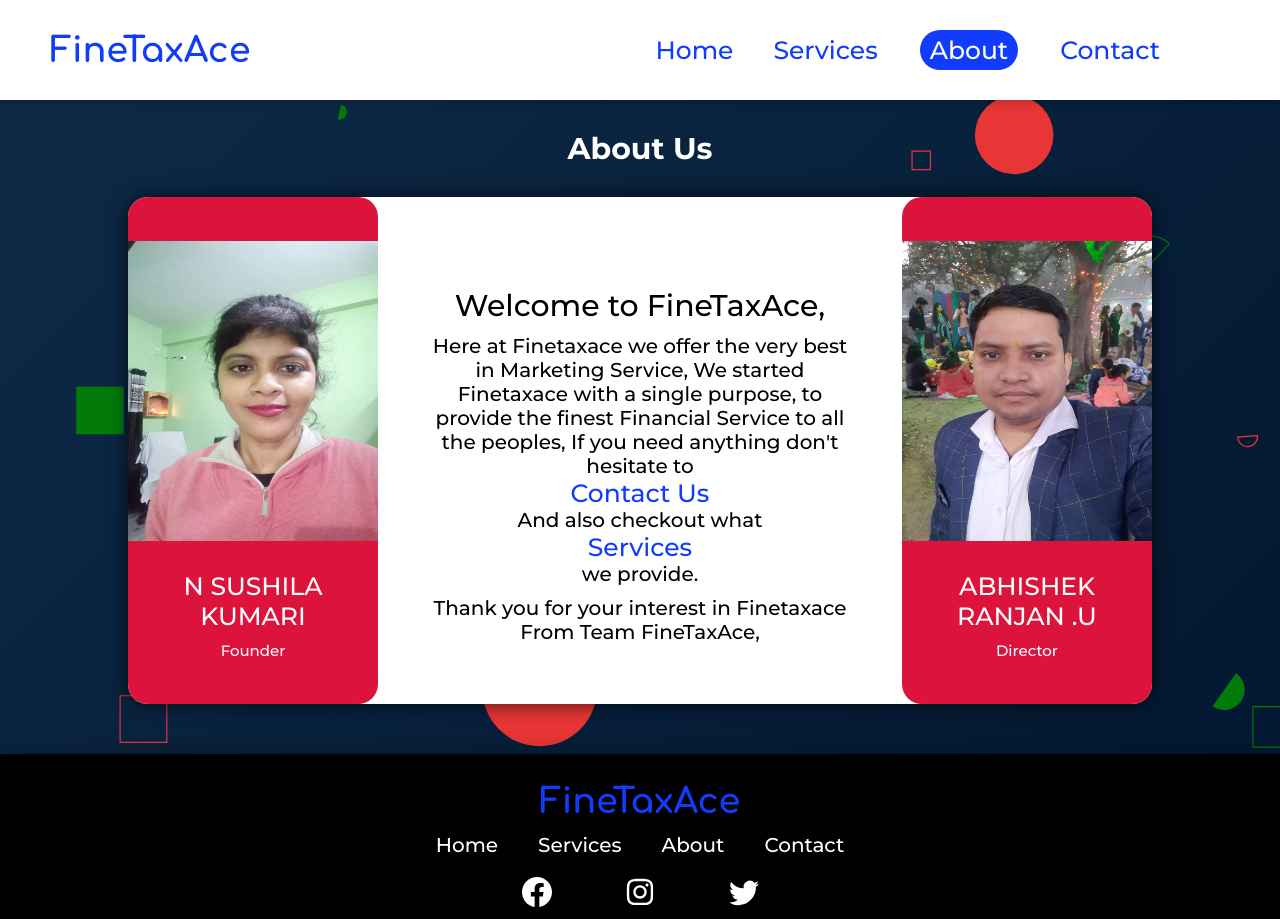
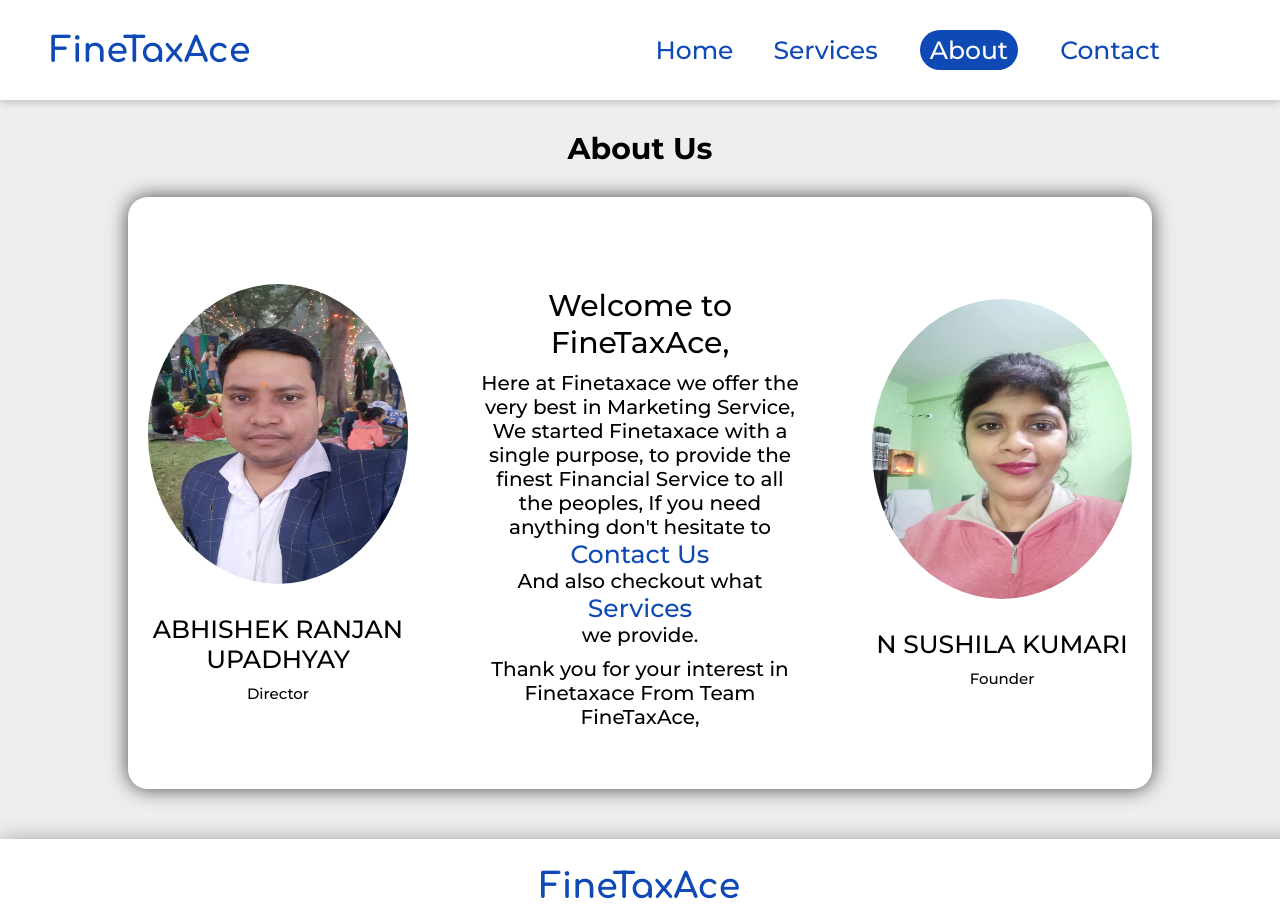
Before and after one commit to pinnintisagarSB/Finetaxace, a React (Create React App) app: page /about in a window 1280 px wide. Shown: the top 919 px of the page. Built offline with nearby package versions, Linux system fonts and the light colour scheme.

Commit message:
commit on main

```diff
--- a/src/components/About.css
+++ b/src/components/About.css
@@ -2,6 +2,7 @@
     height: 100%;
     width: 100%;
     overflow: hidden;
+    background-color: #EEEEEE;
 }
 .about-container{
     width: 80vw;
@@ -18,7 +19,7 @@
 .about h1{
     text-align: center;
     justify-content: center;
-    color: #fff;
+    color: #000;
     font-size: 3rem;
     margin-top: 3rem;
     margin-bottom: 3rem;
@@ -27,23 +28,24 @@
     display: flex;
     justify-content: center;
     flex-direction: column;
-    margin: 0 auto;
+    margin: 2rem;
     border-radius: 2rem;
-    background: crimson;
+    background: transparent;
     align-items: center;
 }
 .about-img img{
-    width: 25rem;
+    width: 26rem;
     height: 30rem;
+    border-radius: 50%;
 }
 .about-img h1{
-    color: #fff;
+    color: #000;
     font-size: 2.5rem;
     font-weight: 500;
     margin-bottom: 1rem;
 }
 .about-img p{
-    color: #fff;
+    color: #000;
     font-size: 1.5rem;
     font-weight: 500;
 }
--- a/src/components/About.js
+++ b/src/components/About.js
@@ -2,7 +2,6 @@
 import "./About.css";
 import Img1 from "./IMG-20211111-WA0021.jpg";
 import Img2 from "./IMG-20211111-WA0028.jpg";
-import Shiny from "./Colored.svg";
 import { NavLink } from 'react-router-dom';
 import Aos from 'aos';
 const About = () => {
@@ -10,14 +9,14 @@
         Aos.init({duration: 1500})
     }, [])
     return (
-        <div  className="about"style={{backgroundImage:`url(${Shiny})`,backgroundSize: 'cover',backgroundRepeat: 'no-repeat'}}>
+        <div  className="about">
                <h1>About Us</h1>
                <div data-aos="fade-up" className="about-container">
                <div className="about-img">
-                   <img src={Img1} alt="" />
-                   <h1>N SUSHILA KUMARI</h1>
-                   <p>Founder</p>
-               </div>
+                       <img src={Img2} alt="" />
+                       <h1>ABHISHEK RANJAN UPADHYAY</h1>
+                       <p>Director</p>
+                   </div>
                    <div className="about-us">
                         <h1>Welcome to FineTaxAce,</h1>
                         <p>Here at Finetaxace we offer the very best in Marketing Service,
@@ -36,10 +35,10 @@
                         </h3>
                    </div>
                    <div className="about-img">
-                       <img src={Img2} alt="" />
-                       <h1>ABHISHEK RANJAN .U</h1>
-                       <p>Director</p>
-                   </div>
+                   <img src={Img1} alt="" />
+                   <h1>N SUSHILA KUMARI</h1>
+                   <p>Founder</p>
+               </div>
                </div>
         </div>
     )
--- a/src/components/Footer.css
+++ b/src/components/Footer.css
@@ -4,7 +4,7 @@
     z-index: 10;
     box-shadow: 2rem 2rem 2rem 2rem rgba(0,0,0,0.3);
     position: relative;
-    background-color: #000;
+    background-color: #fff;
 }
 .footers{
     text-align: center;
@@ -13,7 +13,7 @@
     flex-direction: column;
 }
 .footer-container h1{
-    color:#fff;
+    color:#000;
     font-size: 4rem;
     margin: 2rem 0;
     margin-bottom: 1rem;
@@ -26,7 +26,7 @@
 .navlink{
     font-size: 2rem;
     text-decoration: none;
-    color: #fff;
+    color: #000;
     font-weight: 500;
     padding: 2rem;
 }
@@ -39,12 +39,12 @@
     height: 2rem;
 }
 .copyright h1{
-    color: #fff;
+    color: #000;
     font-size: 1.5rem;
     font-weight: 300;
 }
 .so{
-    color: #fff;
+    color: #000;
     font-size: 3rem;
 }
 .social{
--- a/src/components/Home.css
+++ b/src/components/Home.css
@@ -64,7 +64,7 @@
     border-radius: 5rem;
     border: transparent;
     font-weight: 500;
-    background-color: #113CFC;
+    background-color: #0E49B5;
     color: #fff;
     font-size: 1.8rem;
     transition: 0.3s all ease;
--- a/src/components/Navbar.css
+++ b/src/components/Navbar.css
@@ -15,7 +15,7 @@
 .title{
     text-decoration: none;
     font-size: 3.5rem;
-    color: #113CFC;
+    color: #0E49B5;
     font-weight: 800;
     font-family: 'Comfortaa', cursive
 }
@@ -29,7 +29,7 @@
     text-decoration: none;
     font-size: 2.5rem;
     font-weight: 500;
-    color: #113CFC;
+    color: #0E49B5;
     margin: 0 2rem;
     transition: 0.3s ease all;
 }
@@ -49,12 +49,12 @@
     margin: 0 2.2rem;
     padding: .5rem 1rem;
     border-radius: 10rem;
-    background-color: #113CFC;
+    background-color: #0E49B5;
     transition: 0.3s ease all;
 }
 
 .bars{
-   color: #113CFC;
+   color: #0E49B5;
    height: 3rem;
    width: 3rem;
    display: none;
```
